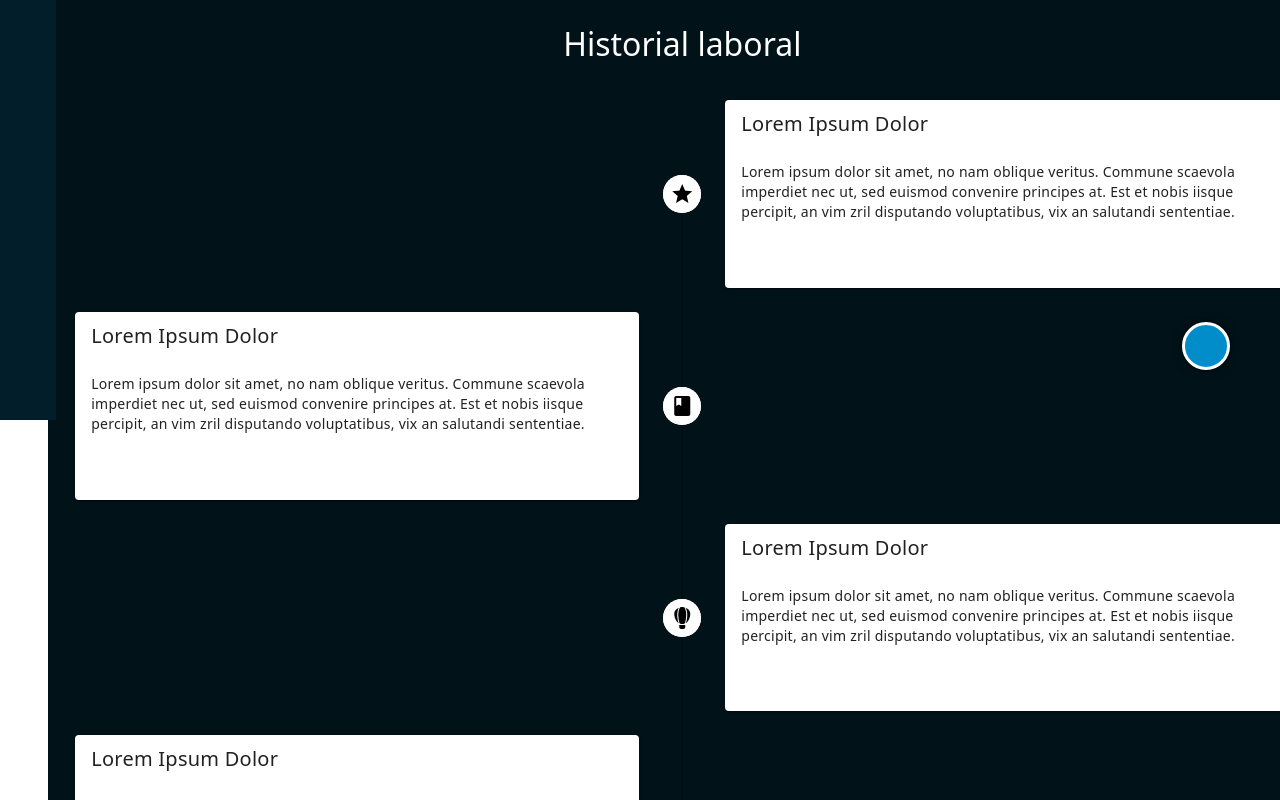
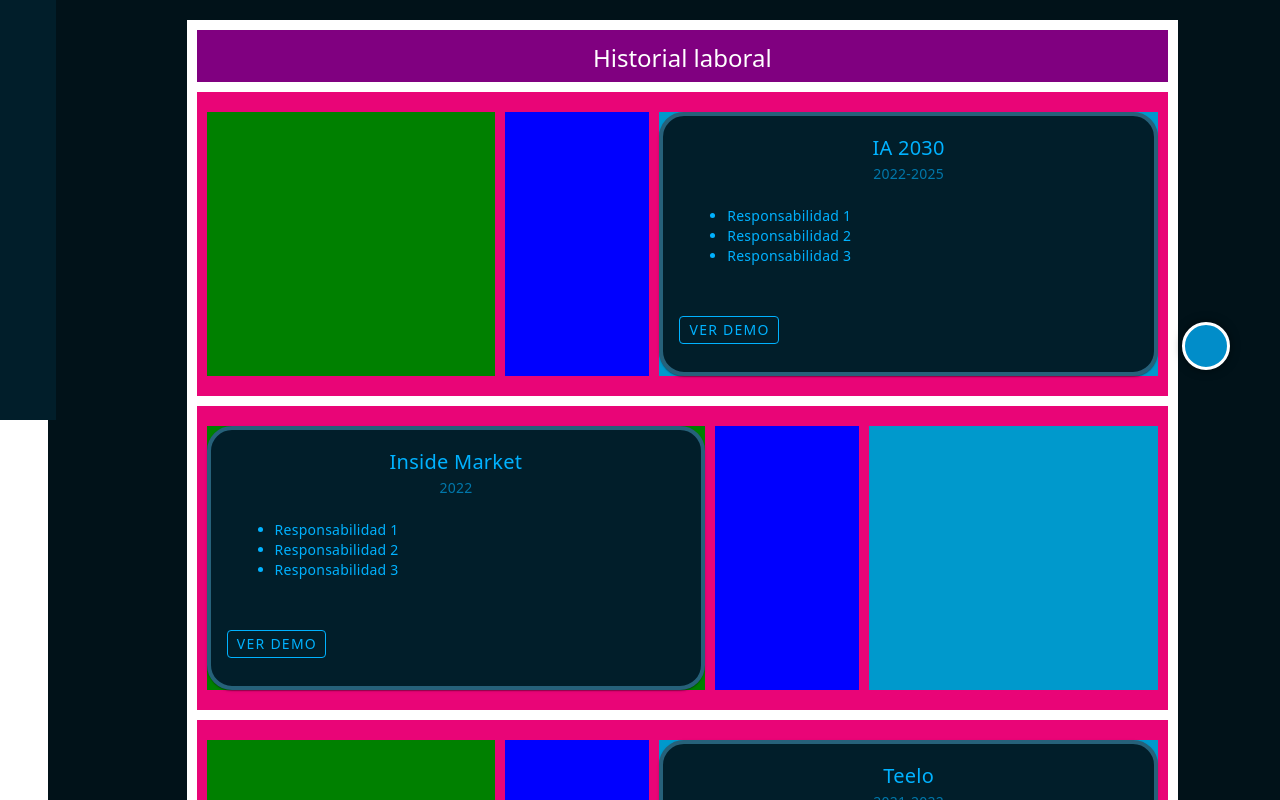
Before and after one commit to daanube/my-own-portfolio-shove-it, a Vue app: page /#/ in a window 1280 px wide. Shown: the part 380-1180 px from the top of the page. Built offline with nearby package versions, Linux system fonts and the light colour scheme.

Commit message:
Dando estilo al timeline manual
Dando estilo al timeline manual

```diff
--- a/src/style.css
+++ b/src/style.css
@@ -160,6 +160,23 @@
   display: none;
 }
 
+/* timelineCardComponent */
+.demoBtn:hover {
+    /* background-color: #12d392 !important;
+    border-color: #12d392 !important; */
+    background-color: var(--lightColor-1);
+    border-color: var(--lightColor-1);
+}
+.demoBtn:hover .v-btn__content {
+    color: #172030 !important;
+}
+.demoBtn span.v-btn__overlay,
+.demoBtn span.v-btn__underlay {
+    background-color: transparent;
+}
+/* ////////////////////////////////////////////////// */
+
+
 /* ////////////////////////////////////////////////////////////////////////////////////////////////// */
 /* @media */
 @media (prefers-color-scheme: light) {
--- /dev/null
+++ b/src/views/Components/TimelineCardComponent.vue
@@ -0,0 +1,84 @@
+<script lang="ts" setup>
+
+    const props = defineProps({
+        companyInfo: {
+            type: Object,
+            default: {},
+            required: true
+        },
+        // companyName: {
+        //     type: String,
+        //     default:"",
+        //     required: true
+        // },
+        // companyDuration: {
+        //     type: String,
+        //     default:"",
+        //     required: true
+        // },
+        // tasksList: {
+        //     type: Array,
+        //     default: [],
+        //     required: true
+        // }
+    })
+</script>
+
+<!-- ////////////////////////////////////////////////////////////////////////////////////// -->
+
+<template>
+    <v-card class="jobCard">
+        <v-card-title
+        >
+        <!-- style="background-color: brown;" -->
+            {{ props.companyInfo.companyName }}
+            <v-card-subtitle>
+                {{props.companyInfo.companyDuration}}
+            </v-card-subtitle>
+        </v-card-title>
+        <v-card-text
+        >
+        <!-- style="background-color: aqua;" -->
+            <ul>
+                <li v-for="t in props.companyInfo.tasksList" class="taskListItem">
+                    {{t}}
+                </li>
+            </ul>
+        </v-card-text>
+        <v-card-actions
+        >
+        <!-- style="background-color: cadetblue;" -->
+            <v-btn density="comfortable" variant="outlined" class="demoBtn">ver demo</v-btn>
+        </v-card-actions>
+    </v-card>
+</template>
+
+<!-- ////////////////////////////////////////////////////////////////////////////////////// -->
+
+<style lang="css" scoped>
+    .jobCard {
+        padding: 0.5rem;
+        border-radius: 25px;
+        background-color: var(--darkColor-2);
+        border-color: var(--darkColor-1);
+        border-width: 0.3rem;
+        color: var(--lightColor-1);
+        /* background-color: #172030; */
+        /* border-color: #12d392; */
+        /* color: #12d392; */
+    }
+    .taskListItem {
+        text-align: justify;
+    }
+    /* .demoBtn:hover {
+        color: #12d392 !important;
+        border-color: #12d392 !important;
+    }
+    .demoBtn:hover .v-btn__content {
+        color: #172030 !important;
+    }
+    .demoBtn span.v-btn__overlay,
+    .demoBtn span.v-btn__underlay {
+        background-color: transparent;
+    } */
+</style>
--- a/src/views/Components/TimelineComponent.vue
+++ b/src/views/Components/TimelineComponent.vue
@@ -1,4 +1,6 @@
 <script lang="ts" setup>
+import TimelineCardComponent from './TimelineCardComponent.vue';
+
     const items = [
     {
       color: '#fff',
@@ -17,14 +19,59 @@
       icon: 'mdi-layers-triple',
     },
   ]
+
+    const laboralHistory1 = {
+        companyName: "IA 2030",
+        companyDuration: "2022-2025",
+        tasksList: [
+            "Responsabilidad 1",
+            "Responsabilidad 2",
+            "Responsabilidad 3",
+        ]
+    }
+    const laboralHistory2 = {
+        companyName: "Inside Market",
+        companyDuration: "2022",
+        tasksList: [
+            "Responsabilidad 1",
+            "Responsabilidad 2",
+            "Responsabilidad 3",
+        ]
+    }
+    const laboralHistory3 = {
+        companyName: "Teelo",
+        companyDuration: "2021-2022",
+        tasksList: [
+            "Responsabilidad 1",
+            "Responsabilidad 2",
+            "Responsabilidad 3",
+        ]
+    }
+    const laboralHistory4 = {
+        companyName: "Norkut",
+        companyDuration: "2018-2021",
+        tasksList: [
+            "Responsabilidad 1",
+            "Responsabilidad 2",
+            "Responsabilidad 3",
+        ]
+    }
+    const laboralHistory5 = {
+        companyName: "BYOB",
+        companyDuration: "2017-2018",
+        tasksList: [
+            "Responsabilidad 1",
+            "Responsabilidad 2",
+            "Responsabilidad 3",
+        ]
+    }
 </script>
 
 <!-- //////////////////////////////////////////////////////////////////////// -->
 
 <template>
     <article>
-        <p id="title">Historial laboral</p>
-        <v-timeline align="center" truncate-line="both">
+        <!-- <v-timeline align="center" truncate-line="both">
             <v-timeline-item
             v-for="(item, i) in items"
             :key="i"
@@ -47,10 +94,10 @@
                 </v-card-text>
             </v-card>
             </v-timeline-item>
-        </v-timeline>
+        </v-timeline> -->
         <div class="timeline-grid-container">
             <div class="timeline-item1">
-
+                <div id="title">Historial laboral</div>
             </div>
             <div class="repeatable-timeline-item">
                 <div class="inner-timeline-item1">
@@ -60,13 +107,14 @@
 
                 </div>
                 <div class="inner-timeline-item3">
-                    <p>ia 2030</p>
+                    <TimelineCardComponent :companyInfo="laboralHistory1" ></TimelineCardComponent>
                 </div>
             </div>
 
             <div class="repeatable-timeline-item">
                 <div class="inner-timeline-item1">
-                    <p>inside market</p>
+                    <!-- <p>inside market</p> -->
+                    <TimelineCardComponent :companyInfo="laboralHistory2"></TimelineCardComponent>
                 </div>
                 <div class="inner-timeline-item2">
 
@@ -85,13 +133,13 @@
 
                 </div>
                 <div class="inner-timeline-item3">
-                    <!-- <p>teelo</p> -->
+                    <TimelineCardComponent :companyInfo="laboralHistory3"></TimelineCardComponent>
                 </div>
             </div>
 
             <div class="repeatable-timeline-item">
                 <div class="inner-timeline-item1">
-                    <p>norkut</p>
+                    <TimelineCardComponent :companyInfo="laboralHistory4"></TimelineCardComponent>
                 </div>
                 <div class="inner-timeline-item2">
 
@@ -108,7 +156,7 @@
 
                 </div>
                 <div class="inner-timeline-item3">
-                    <p>byob</p>
+                    <TimelineCardComponent :companyInfo="laboralHistory2"></TimelineCardComponent>
                 </div>
             </div>
 
@@ -128,7 +176,7 @@
     #title {
         text-align: center;
         color: #fff;
-        font-size: 2rem;
+        font-size: 1.5rem;
     }
     /* .v-timeline--vertical.v-timeline {
         height: 50%;
@@ -138,6 +186,8 @@
     }
 
     .timeline-grid-container {
+        width: 80%;
+        margin: 2rem auto;
         display: grid;
         grid-template-areas:
             'header'
@@ -222,12 +272,12 @@
         background-color: green;
         color: #ffffff;
         text-align: center;
-        height: 5rem;
+        /* height: 5rem; */
     }
     .inner-timeline-item2 {
         grid-area: main;
         background-color: blue;
-        height: 5rem;
+        /* height: 5rem; */
         padding: 0 3rem;
         width: 3rem;
     }
@@ -236,6 +286,10 @@
         background-color: #0099cc;
         color: #ffffff;
         text-align: center;
-        height: 5rem;
+        /* height: 5rem; */
     }
+    /* @media (min-width: 900px) {
+        .timeline-grid-container { grid-template-columns: repeat(1, 1fr); }
+    } */
+
 </style>
```
Also changed, not shown: src/assets/icons/reshot-icon-right-arrow-button-YAB8GEM7SD-c5f61.svg (added).
